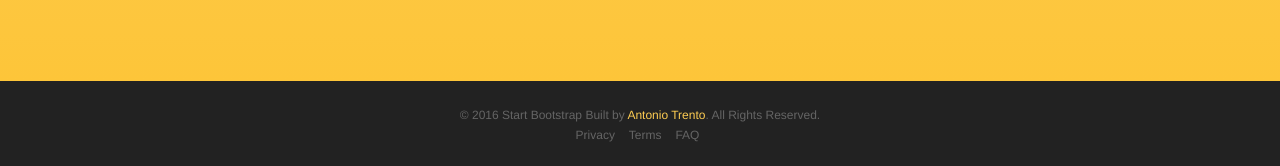
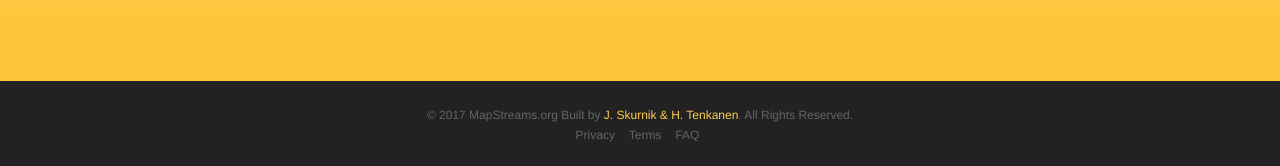
Before and after one commit to MapStreams/mapstreams.github.io, a Jekyll site: the page built from index.html, in a window 1280 px wide and 900 px high, scrolled down 4573 px. Shown: the part 731-897 px from the top of the window. Built offline with Jekyll 4.4.1, drawn with Linux system fonts in a browser that asks for light colours; nearby versions of some CDN libraries; some web fonts are replaced; the list of posts is cut into pages by our own code.

Commit message:
Added footer.

```diff
--- a/_includes/contact.html
+++ b/_includes/contact.html
@@ -24,7 +24,7 @@
 </section>
 <footer>
     <div class="container">
-        <p>&copy; 2016 Start Bootstrap Built by <a target="_blank" rel="nofollow" href="https://it.linkedin.com/in/antoniotrento">Antonio Trento</a>. All Rights Reserved.</p>
+        <p>&copy; 2017 MapStreams.org Built by <a target="_blank" rel="nofollow" href="http://utu.academia.edu/JohannaSkurnik">J. Skurnik & H. Tenkanen</a>. All Rights Reserved.</p>
         <ul class="list-inline">
             <li>
                 <a href="#">Privacy</a>
```
